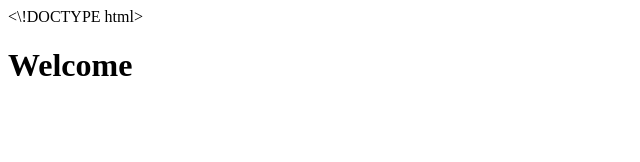
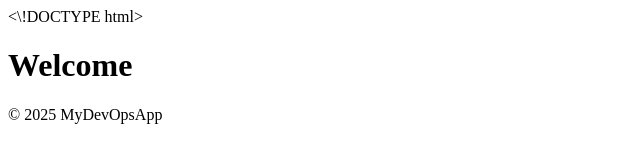
Before and after one commit to vaishnavi0305/MyDevOpsApp, a plain HTML site: page app/index.html in a window 1280 px wide. Shown: the whole page, without its empty margins (0-640 px from the left). Drawn offline with Linux system fonts and the light colour scheme.

Commit message:
Add footer section

```diff
--- a/app/index.html
+++ b/app/index.html
@@ -1 +1,2 @@
 <\!DOCTYPE html><html><head><title>MYDEVOPSAPP</title></head><body><h1>Welcome</h1></body></html>
+<footer><p>© 2025 MyDevOpsApp</p></footer>
```
